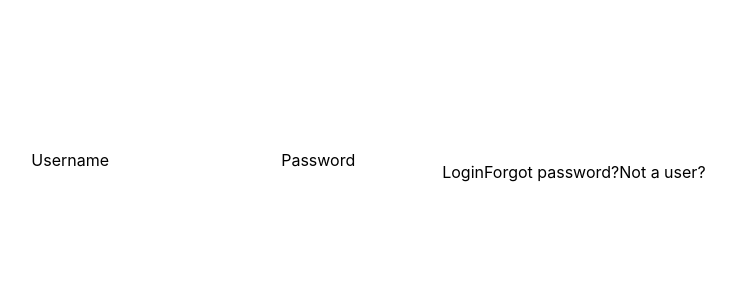
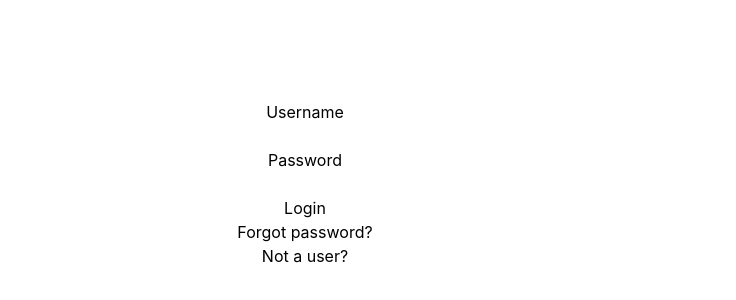
Before and after one commit to miridium-electrode/erp, a React (Create React App) app in the folder web/: page / in a window 1280 px wide. Shown: the part 228-528 px from the top of the page, without its empty margins (335-1071 px from the left). Built offline with nearby package versions, Linux system fonts and the light colour scheme.

Commit message:
login stub work in order

```diff
--- a/web/package.json
+++ b/web/package.json
@@ -10,7 +10,7 @@
     "@testing-library/user-event": "^12.1.10",
     "@types/jest": "^26.0.15",
     "@types/node": "^12.0.0",
-    "@types/react": "^16.9.53",
+    "@types/react": "^16.14.2",
     "@types/react-dom": "^16.9.8",
     "@types/react-router-dom": "^5.1.6",
     "autoprefixer": "^9.8.6",
--- a/web/src/pages/LoginPage.tsx
+++ b/web/src/pages/LoginPage.tsx
@@ -3,7 +3,7 @@ import React from "react";
 function LoginPage() {
     return (
         <div className="flex justify-center items-center h-screen">
-            <div className="flex flex-row justify-center items-center">
+            <div className="flex flex-col justify-center items-center">
                 <h1 className="text-white">Login</h1>
                 <div className="flex flex-col justify-center items-center">
                     <label htmlFor="uname">Username</label>
```
Also changed, not shown: 1 other file (tests, documents, lock files or other folders).
